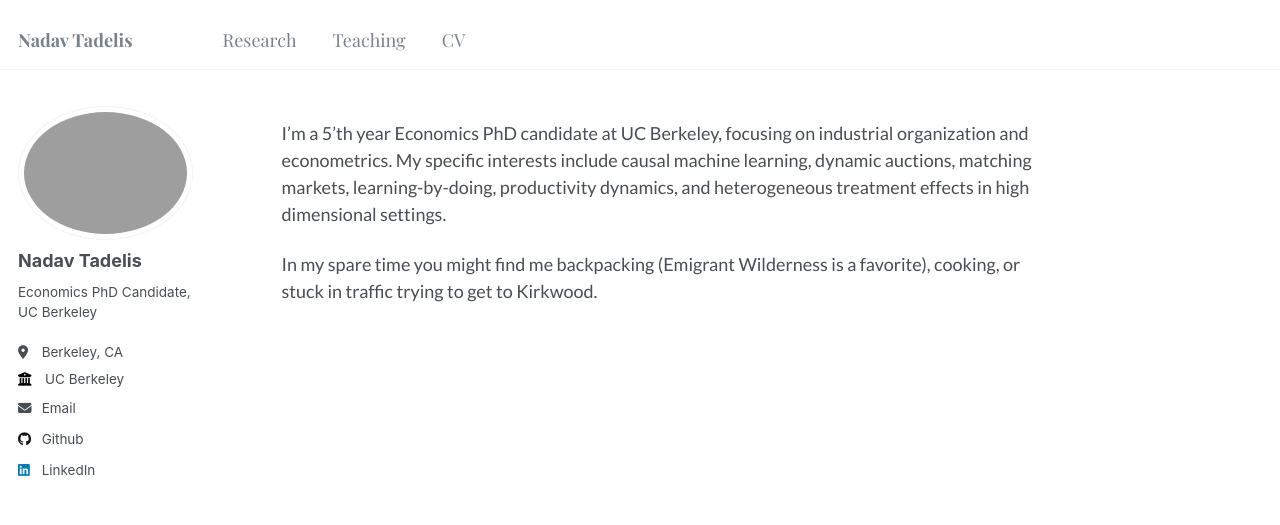
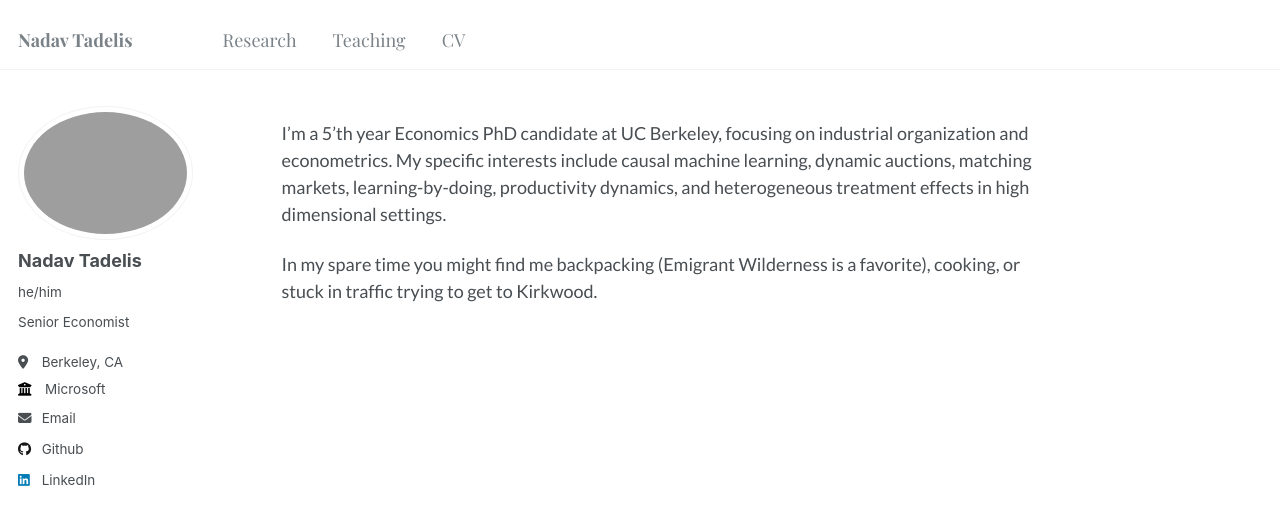
Before and after one commit to nadavtadelis/nadavtadelis.github.io, a Jekyll site: the page built from _pages/about.md, in a window 1280 px wide. Shown: the top 525 px of the page. Built offline with Jekyll 4.4.1, drawn with Linux system fonts in a browser that asks for light colours; some web fonts are replaced.

Commit message:
Update _config.yml with employment

```diff
--- a/_config.yml
+++ b/_config.yml
@@ -23,10 +23,10 @@ author:
   # Biographic information
   avatar           : "profile.png"
   name             : "Nadav Tadelis"
-  pronouns         : # example: "she/her"
-  bio              : "Economics PhD Candidate, UC Berkeley"
+  pronouns         : "he/him"
+  bio              : "Senior Economist" #"Economics PhD Candidate, UC Berkeley"
   location         : "Berkeley, CA"
-  employer         : "UC Berkeley"
+  employer         : "Microsoft" #"UC Berkeley"
   uri              : # URL
   email            : "ntadelis@berkeley.edu"
 
```
